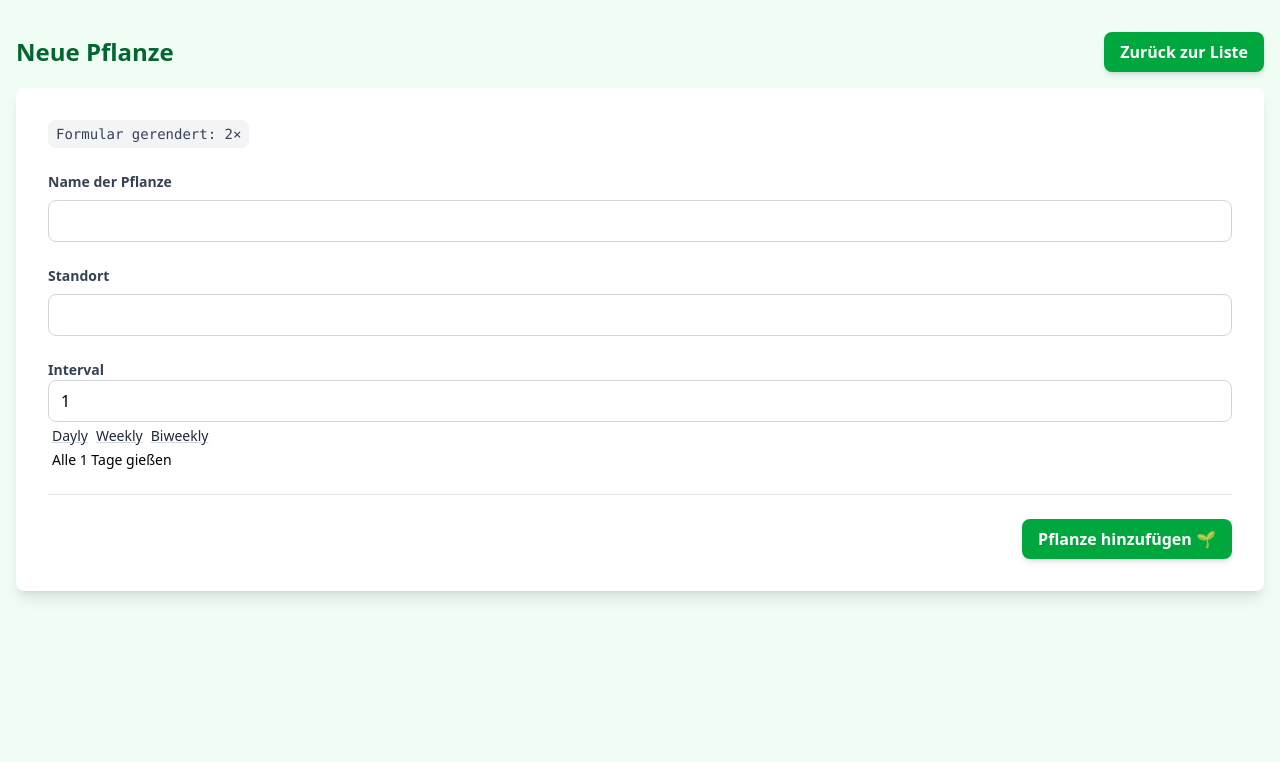
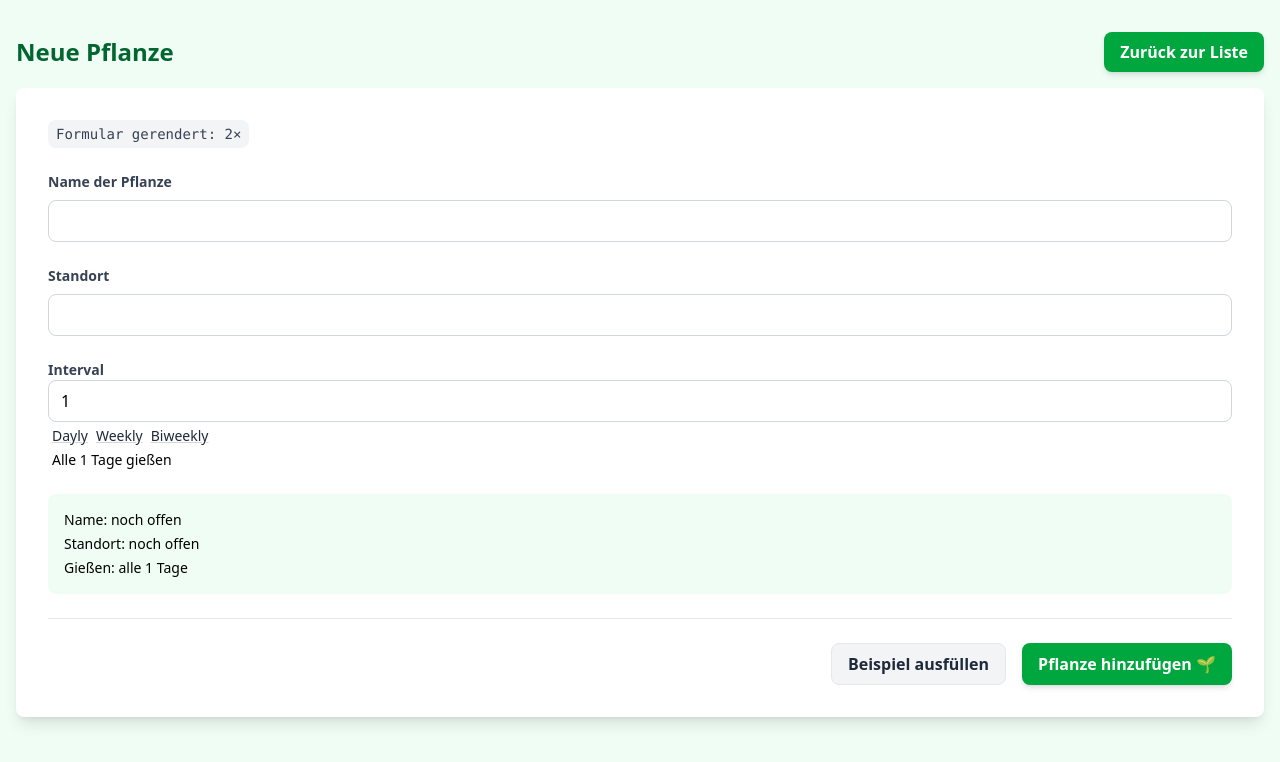
Before and after one commit to nilshartmann-workshops/2026-09-07-oose, a React (Vite) app in the folder workspace/: page /neu in a window 1280 px wide. Shown: the top 762 px of the page. Built offline with nearby package versions, Linux system fonts and the light colour scheme.

Commit message:
66: watch, useWatch und setValue (KEINE Übung)

```diff
--- a/workspace/src/plant-form/PlantForm.tsx
+++ b/workspace/src/plant-form/PlantForm.tsx
@@ -1,7 +1,7 @@
 import { DevTool } from "@hookform/devtools";
 import { zodResolver } from "@hookform/resolvers/zod";
 import { useRef } from "react";
-import { Controller, useForm } from "react-hook-form";
+import { Control, Controller, useForm, useWatch } from "react-hook-form";
 import { z } from "zod";
 
 import IntervalSelector from "./IntervalSelector.tsx";
@@ -103,7 +103,21 @@ export default function PlantForm() {
         />
       </div>
 
+      <PlantPreview control={form.control} />
+
       <div className={"FormButtons"}>
+        {/* 🔎 Zeigen: shouldValidate an setValue hängen, dann verschwindet eine
+            Fehlermeldung sofort statt erst beim nächsten Abschicken. */}
+        <button
+          type={"button"}
+          className={"secondary"}
+          onClick={() => {
+            form.setValue("name", "Grüne Monstera");
+            form.setValue("location", "Wohnzimmer");
+          }}
+        >
+          Beispiel ausfüllen
+        </button>
         <button type={"submit"} className={"primary"}>
           Pflanze hinzufügen 🌱
         </button>
@@ -111,3 +125,26 @@ export default function PlantForm() {
     </form>
   );
 }
+
+type PlantPreviewProps = {
+  control: Control<NewPlantFormState>;
+};
+
+function PlantPreview({ control }: PlantPreviewProps) {
+  // 🔎 Zeigen: erst form.watch() oben im Formular und die Werte direkt dort
+  //    anzeigen. Der Zähler des Formulars läuft dann bei jedem Zeichen mit.
+  // 🔎 Erzählen: useWatch abonniert die Felder in dieser Komponente. Nur sie
+  //    rendert neu, das Formular darüber bleibt stehen.
+  const [name, location, wateringInterval] = useWatch({
+    control,
+    name: ["name", "location", "wateringInterval"],
+  });
+
+  return (
+    <div className={"space-y-1 rounded-lg bg-green-50 p-4 text-sm"}>
+      <div>Name: {name || "noch offen"}</div>
+      <div>Standort: {location || "noch offen"}</div>
+      <div>Gießen: alle {wateringInterval} Tage</div>
+    </div>
+  );
+}
```
Also changed, not shown: 1 other file (tests, documents, lock files or other folders).
